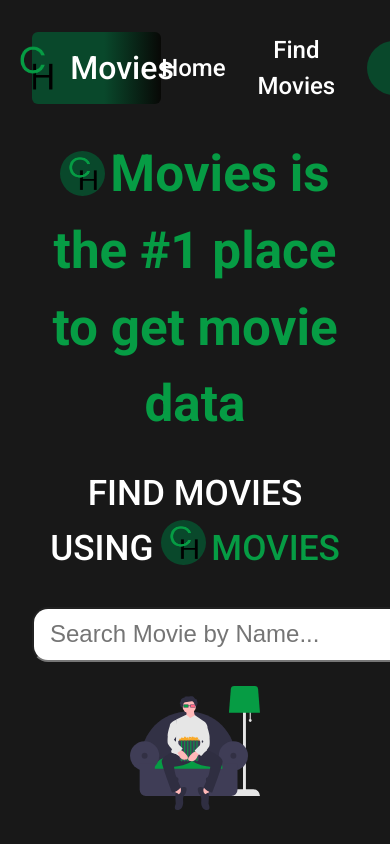
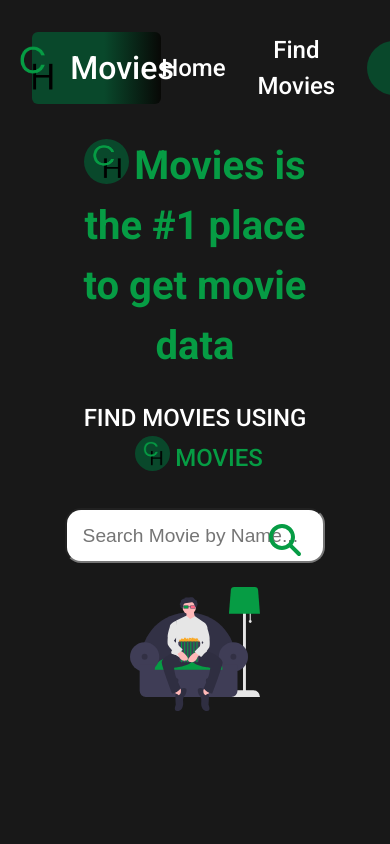
Before and after one commit to coding4freedom/Movie-Finder, a React (Vite) app: page / in a window 390 px wide. Built offline with nearby package versions, Linux system fonts and the light colour scheme.

Commit message:
media query styling added for HomePage

```diff
--- a/src/components/Header.css
+++ b/src/components/Header.css
@@ -21,3 +21,36 @@
     display: flex;
 
 }
+
+/* Media Queries for Header  */
+@media (max-width: 1050px) {
+    .header {
+        width: 70%;
+        margin: 0 auto;
+    }
+    .header p {
+        margin-bottom: 2rem;
+    }
+}
+
+@media (max-width: 875px) {
+    .header {
+        width: 80%;
+        margin: 0 auto;
+    }
+    .header h1 {
+        margin-top: 2rem;
+        font-size: 2.5rem;
+    }
+    .header p {
+        font-size: 1.5rem;
+    }
+    p .header__logo {
+        width: 20px;
+        height: 25px;
+    }
+    #header .header__span--logo-wrapper {
+        width: 35px;
+        height: 35px;
+    }
+}
--- a/src/components/ShowMovies.jsx
+++ b/src/components/ShowMovies.jsx
@@ -7,9 +7,8 @@ import { useNavigate } from 'react-router-dom';
 const ShowMovies = () => {
     const apiKey = import.meta.env.VITE_MOVIE_API_KEY;
     const navigate = useNavigate();
-    const { searchMovie, setGetMovieID } = useSearch();
-    const [loading, setLoading] = useState(false)
-    const [movies, setMovies] = useState([]);
+    const { searchMovie, setGetMovieID, movies, setMovies } = useSearch();
+    const [loading, setLoading] = useState(false);
     const [shouldFetch, setShouldFetch] = useState(false);
 
     async function fetchData() {
--- a/src/components/ui/SearchBar.css
+++ b/src/components/ui/SearchBar.css
@@ -21,3 +21,14 @@
     font-size: 2rem;
     color: var(--primary-color);
 }
+
+/* Media Queries for Search bar  */
+
+@media (max-width: 750px) {
+    .search {
+        width: 80%;
+    }
+    .search__input {
+        font-size: 1.2rem;
+    }
+}
--- a/src/components/ui/SearchBar.jsx
+++ b/src/components/ui/SearchBar.jsx
@@ -1,12 +1,14 @@
-import React from 'react';
+import React, { useState } from 'react';
 import { useNavigate } from 'react-router-dom';
 import { useSearch } from '../../provider/SearchContext';
 import { FontAwesomeIcon } from '@fortawesome/react-fontawesome';
 import { faMagnifyingGlass } from '@fortawesome/free-solid-svg-icons';
+import { faSpinner } from '@fortawesome/free-solid-svg-icons';
 import './SearchBar.css';
 
 const SearchBar = () => {
   const { searchMovie, setSearchMovie } = useSearch();
+  const [loading, setLoading] = useState(false);
   const navigate = useNavigate();
 
   const handleChange = (e) => {
@@ -15,6 +17,7 @@ const SearchBar = () => {
 
   const handleSearchSubmit = (event) => {
     event.preventDefault();
+    setLoading(true);
     navigate('/movies');
   }
 
@@ -28,8 +31,8 @@ const SearchBar = () => {
           value={searchMovie}
           onChange={handleChange}
         />
-        <button className="search__btn">
-          <FontAwesomeIcon className="search__icon" icon={faMagnifyingGlass} />
+        <button className="search__btn" disabled={loading}>
+          <FontAwesomeIcon className="search__icon" icon={ loading ? faSpinner: faMagnifyingGlass} />
         </button>
       </div>
     </form>
--- a/src/provider/SearchContext.jsx
+++ b/src/provider/SearchContext.jsx
@@ -9,9 +9,10 @@ export const useSearch = () => {
 export const SearchProvider = ({ children }) => {
     const [searchMovie, setSearchMovie] = useState('');
     const [getMovieID, setGetMovieID] = useState('');
+    const [movies, setMovies] = useState([]);
 
     return (
-        <SearchContext.Provider value={{ searchMovie, setSearchMovie, getMovieID, setGetMovieID }}>
+        <SearchContext.Provider value={{ searchMovie, setSearchMovie, getMovieID, setGetMovieID, movies, setMovies }}>
             { children }
         </SearchContext.Provider>
     );
```
